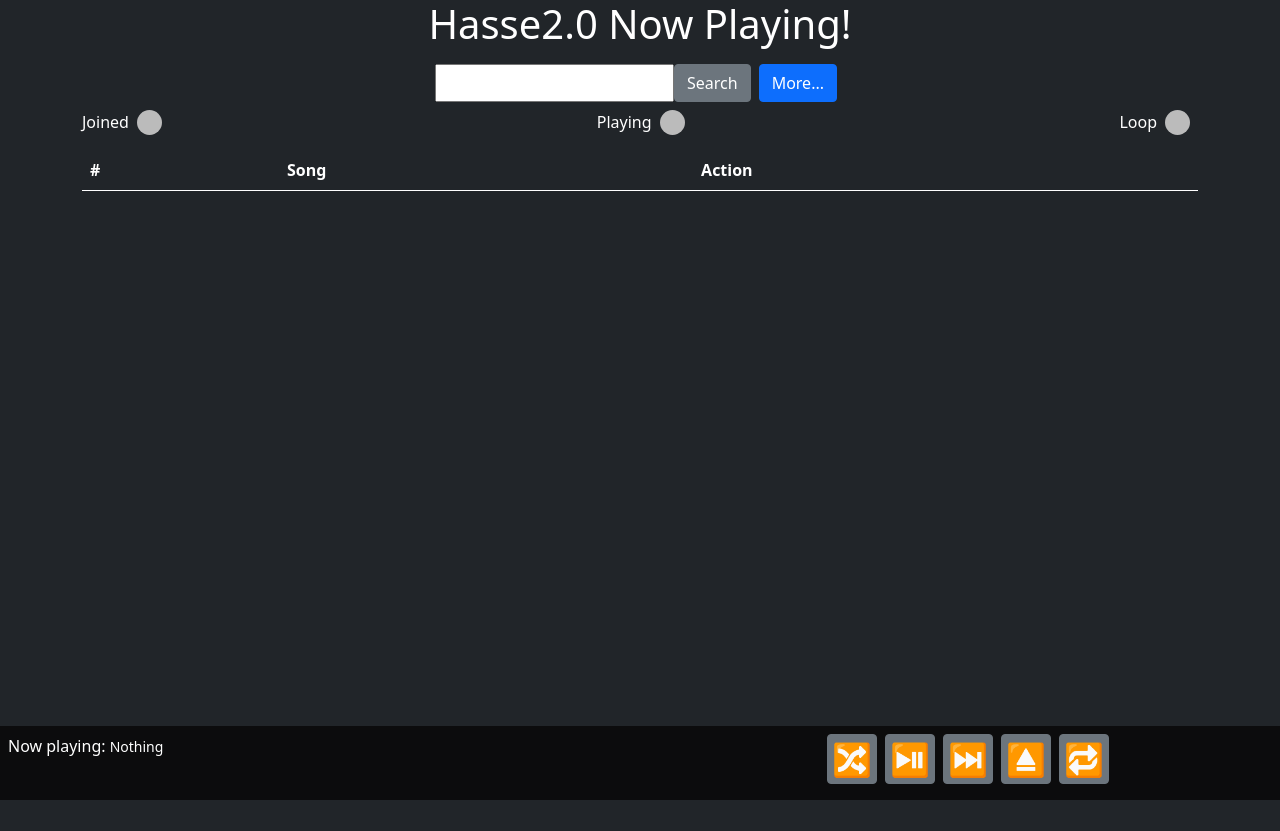
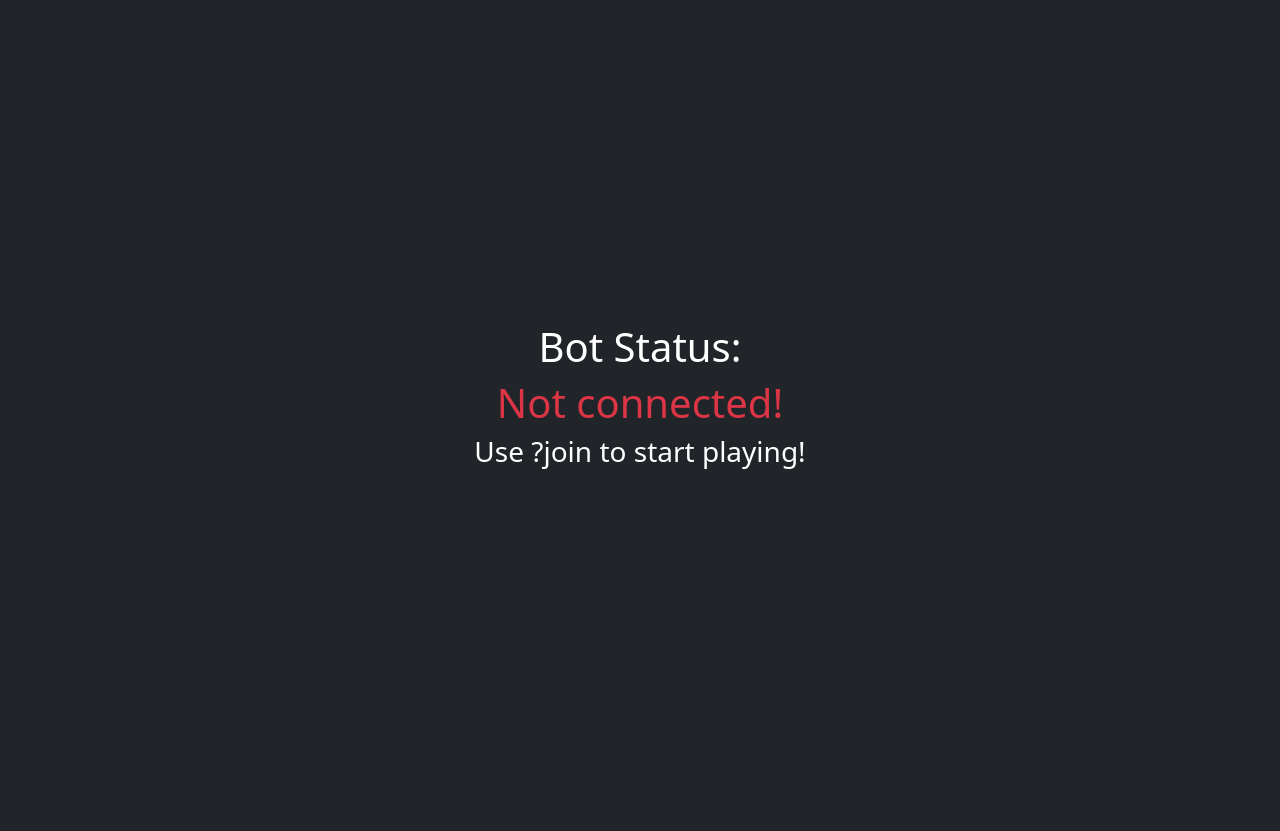
Before and after one commit to Br3Gott/hasse_bot, a website: page public/index.html in a window 1280 px wide. Drawn offline with nearby package versions, Linux system fonts and the light colour scheme; no server answers.

Commit message:
WEBUI: Added not connected status before bot has joined discord channel

```diff
--- a/public/index.html
+++ b/public/index.html
@@ -74,6 +74,11 @@
     </div>
   </div>
   <div class="modal-backdrop fade show" id="backdrop" style="display: none;"></div>
+  <div class="connection-alert">
+    <h1>Bot Status:</h1>
+    <h1 class="text-danger">Not connected!</h1>
+    <h3 class="text-center">Use ?join to start playing!</h3>
+  </div>
   <script src="https://cdn.jsdelivr.net/npm/bootstrap@5.0.0-beta3/dist/js/bootstrap.bundle.min.js"
     integrity="sha384-JEW9xMcG8R+pH31jmWH6WWP0WintQrMb4s7ZOdauHnUtxwoG2vI5DkLtS3qm9Ekf" crossorigin="anonymous">
   </script>
--- a/public/main.css
+++ b/public/main.css
@@ -40,3 +40,18 @@ h1 {
 span {
     font-size: 24pt;
 }
+
+.connection-alert {
+    position: absolute;
+    top: 0;
+    bottom: 0;
+    right: 0;
+    left: 0;
+    display: flex;
+    flex-direction: column;
+    /* align-items: center; */
+    justify-content: center;
+    /* flex-wrap: wrap; */
+    background-color: #212529;
+    z-index: 1040;
+}
--- a/public/script.js
+++ b/public/script.js
@@ -82,6 +82,13 @@ async function statusUpdate() {
         .then((data) => {
             return data;
         });
+        let connectionAlert = document.querySelector(".connection-alert");
+        if(dataReturn.lastMessageRecived == true){
+            connectionAlert.style = "display: none";
+        }else {
+            connectionAlert.style = "display: flex";
+        }
+
         let playingDot = document.querySelector(".playing-dot");
         if(dataReturn.playing == true){
             playingDot.style = "background-color: seagreen";
```
Also changed, not shown: app.js (+8 -1 lines).
